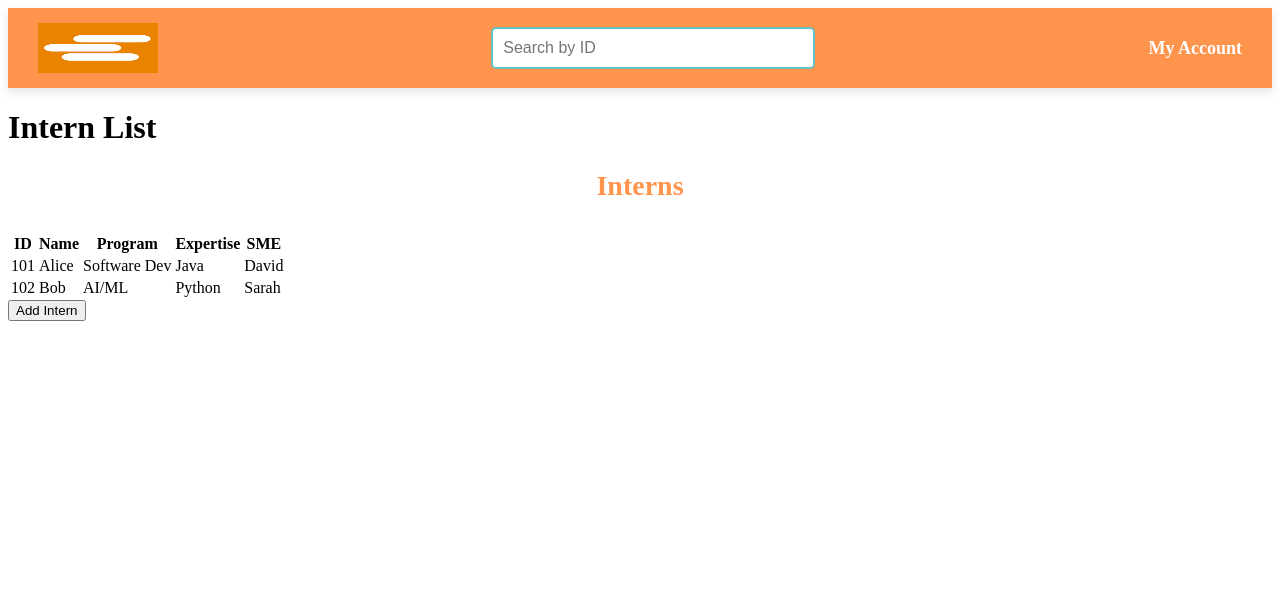
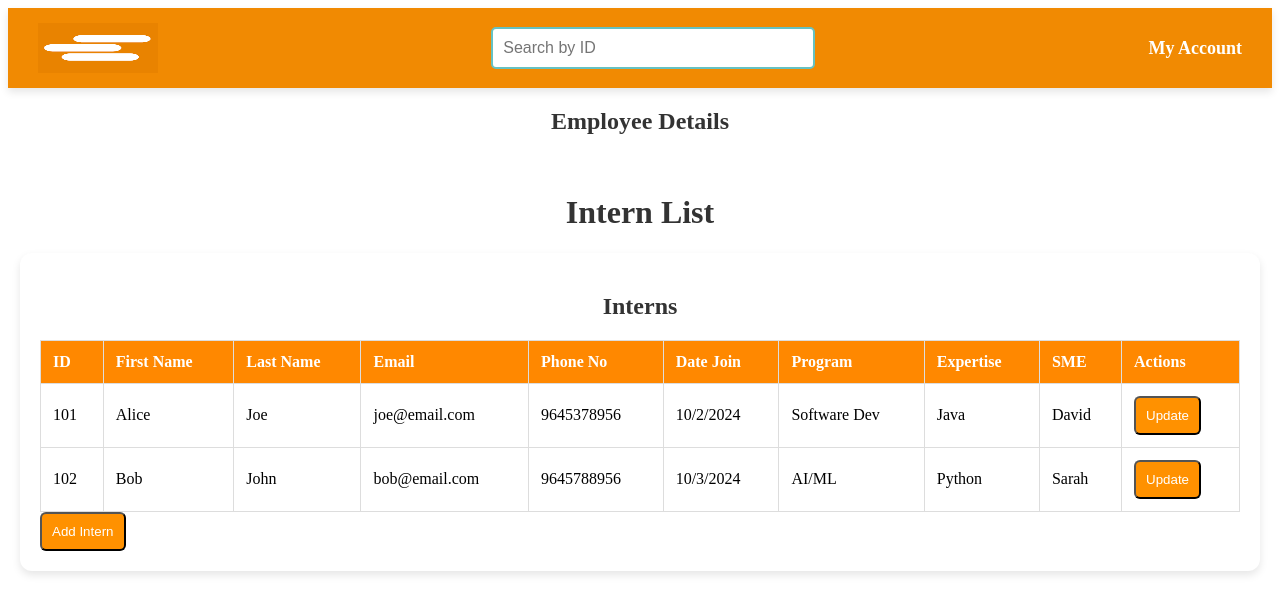
Before and after one commit to Meghanamurthyy/Enterprise-Directory, an Angular app in the folder frontend/: page /interns/1 in a window 1280 px wide. Shown: the top 614 px of the page. Built offline with nearby package versions, Linux system fonts and the light colour scheme.

Commit message:
modified frontend

```diff
--- a/frontend/src/app.routes.ts
+++ b/frontend/src/app.routes.ts
@@ -7,5 +7,6 @@
   { path: '', component: ManagerListComponent },
   { path: 'interns/:managerId', component: InternListComponent },
   { path: 'add-intern/:managerId', component: AddInternComponent },
+  { path: 'interns/:managerId/:employeeId', component: InternListComponent },
   { path: '**', redirectTo: '', pathMatch: 'full' }
 ];
--- a/frontend/src/app/app.routes.ts
+++ b/frontend/src/app/app.routes.ts
@@ -8,5 +8,7 @@
   { path: '', component: ManagerListComponent },
   { path: 'interns/:managerId', component: InternListComponent },
   { path: 'add-intern/:managerId', component: AddInternComponent },
+  { path: 'intern-list/:id', component: InternListComponent },
+  { path: 'interns/:managerId/:employeeId', component: InternListComponent },
   { path: '**', redirectTo: '', pathMatch: 'full' } // Redirect unknown routes to the homepage
 ];
--- a/frontend/src/app/components/navbar/navbar.component.css
+++ b/frontend/src/app/components/navbar/navbar.component.css
@@ -4,7 +4,7 @@
     align-items: center;
     justify-content: space-between;
     padding: 15px 30px;
-    background-color: #ff944d; /* 🍊 Soft Orange */
+    background-color: #f18a02; /* 🍊 Soft Orange */
     box-shadow: 0 4px 8px rgba(0, 0, 0, 0.1);
 }
 
--- a/frontend/src/app/pages/add-intern/add-intern.component.css
+++ b/frontend/src/app/pages/add-intern/add-intern.component.css
@@ -1,76 +1,77 @@
-/* General Page Styling */
-.add-intern-container {
-    max-width: 1000px; /* Bigger Form */
-    width: 90%;
-    margin: auto;
-    padding: 40px;
-    font-family: 'Arial', sans-serif;
-    background-color: #f0f8f8; /* 🌿 Very Light Teal */
-    border-radius: 10px;
-    box-shadow: 0 4px 8px rgba(0, 0, 0, 0.1);
+body {
+    font-family: 'Poppins', sans-serif;
+    background: linear-gradient(135deg, #ffe4aa, #dfe9f3);
+    display: flex;
+    justify-content: center;
+    align-items: center;
+    height: 100vh;
+    margin: 0;
   }
 
-/* Title Styling */
+  .container {
+    width: 900px;
+    background: white;
+    padding: 40px;
+    border-radius: 12px;
+    box-shadow: 0 10px 30px rgba(0, 0, 0, 0.1);
+    animation: fadeIn 0.5s ease-in-out;
+  }
+
   h2 {
     text-align: center;
-    color: #ff944d; /* 🍊 Soft Orange */
-    font-size: 32px;
-    margin-bottom: 50px;
+    font-size: 28px;
+    color: #333;
+    margin-bottom: 20px;
+    font-weight: 600;
   }
 
-/* Form Styling */
-.add-intern-form {
-    display: flex;
-    flex-direction: column;
-    gap: 40px; /* BIG SPACES BETWEEN FIELDS */
-    width: 100%;
+  label {
+    display: block;
+    font-size: 16px;
+    color: #555;
+    margin-bottom: 8px;
+    font-weight: 500;
   }
 
-/* Form Fields */
-.form-group {
-    display: flex;
-    flex-direction: column;
-    width: 100%; /* Full Width */
-}
-
-/* Labels */
-label {
-    font-weight: bold;
-    color: #ff944d; /* 🍊 Soft Orange */
-    font-size: 22px; /* Bigger Labels */
-    margin-bottom: 10px; /* Space Below Label */
-}
-
-/* Input Fields */
   input {
     width: 100%;
-    padding: 15px;
-    font-size: 18px;
-    border: 2px solid #66c2c2; /* 🌿 Light Teal */
-    border-radius: 5px;
-    outline: none;
-    transition: border-color 0.3s ease-in-out;
+    padding: 12px;
+    font-size: 16px;
+    border: 2px solid #ccc;
+    border-radius: 8px;
+    transition: border-color 0.3s ease-in-out, box-shadow 0.3s ease-in-out;
   }
 
   input:focus {
-    border-color: #52a2a2; /* Darker Teal on Focus */
+    border-color: #f89500;
+    box-shadow: 0 0 10px rgba(0, 123, 255, 0.2);
   }
 
-/* Submit Button */
-.submit-btn {
-    width: 100%; /* Full Width */
-    text-align: center;
-    margin-top: 50px;
-    background-color: #66c2c2; /* 🌿 Light Teal */
+  button {
+    width: 100%;
+    padding: 14px;
+    font-size: 18px;
+    background:#f89500;
     color: white;
     border: none;
-    padding: 18px 0;
-    border-radius: 5px;
+    border-radius: 8px;
     cursor: pointer;
-    font-size: 22px;
-    transition: background-color 0.3s ease-in-out;
+    transition: background 0.3s ease-in-out, transform 0.2s ease-in-out;
+    font-weight: 600;
   }
 
-.submit-btn:hover {
-    background-color: #52a2a2;
+  button:hover {
+    background: #7a7a7a;
+    transform: translateY(-2px);
   }
+
+  @keyframes fadeIn {
+    from {
+      opacity: 0;
+      transform: translateY(-10px);
+    }
+    to {
+      opacity: 1;
+      transform: translateY(0);
+    }
+  }
--- a/frontend/src/app/pages/add-intern/add-intern.component.ts
+++ b/frontend/src/app/pages/add-intern/add-intern.component.ts
@@ -1,7 +1,7 @@
 import { Component } from '@angular/core';
 import { ActivatedRoute, Router } from '@angular/router';
 import { CommonModule } from '@angular/common';
-import { NavbarComponent } from '../../components/navbar/navbar.component'; // ✅ Import NavbarComponent
+//import { NavbarComponent } from '../../components/navbar/navbar.component'; // ✅ Import NavbarComponent
 import { FormsModule } from '@angular/forms';
 import { RouterModule } from '@angular/router';
 
@@ -11,7 +11,7 @@
   standalone: true,
   templateUrl: './add-intern.component.html',
   styleUrls: ['./add-intern.component.css'],
-  imports: [CommonModule, NavbarComponent, FormsModule, RouterModule]
+  imports: [CommonModule, FormsModule, RouterModule]
 })
 export class AddInternComponent {
   managerId!: number;
--- a/frontend/src/app/pages/intern-list/intern-list.component.css
+++ b/frontend/src/app/pages/intern-list/intern-list.component.css
@@ -1,75 +1,54 @@
-/* General Page Styling */
-.intern-list-container {
-    max-width: 900px;
-    margin: auto;
-    padding: 20px;
-    font-family: 'Arial', sans-serif;
-    background-color: #f0f8f8; /* 🌿 Very Light Teal */
-    border-radius: 10px;
-    box-shadow: 0 4px 8px rgba(0, 0, 0, 0.1);
+body {
+  font-family: 'Arial', sans-serif;
+  background-color: #f4f6f9;
+  margin: 0;
+  padding: 0;
 }
 
-/* Title Styling */
-h2 {
-    text-align: center;
-    color: #ff944d; /* 🍊 Soft Orange */
-    font-size: 28px;
-    margin-bottom: 30px; /* Bigger Space Below Title */
+.container {
+  max-width: 1200px;
+  margin: auto;
+  padding: 20px;
+  background: white;
+  border-radius: 12px;
+  box-shadow: 0 4px 8px rgba(0, 0, 0, 0.1);
 }
 
-/* Intern Card */
-.intern-card {
-    display: flex;
-    align-items: flex-start;
-    background-color: #fef6f0; /* 🍑 Very Light Orange */
-    padding: 25px;  /* Bigger Padding for Better Spacing */
-    border-radius: 10px;
-    margin-bottom: 25px;  /* Bigger Space Between Each Intern Card */
-    box-shadow: 0 2px 4px rgba(0, 0, 0, 0.1);
-    transition: transform 0.2s ease-in-out;
+h1, h2 {
+  text-align: center;
+  color: #333;
 }
 
-.intern-card:hover {
-    transform: translateY(-3px);
+table {
+  width: 100%;
+  border-collapse: collapse;
+  margin-top: 20px;
 }
 
-/* Intern Info */
-.intern-info {
-    flex-grow: 1;
-    padding-left: 20px;
-    display: flex;
-    flex-direction: column;
-    gap: 20px; /* MUCH BIGGER SPACE Between ID, Name, Program, Expertise, SME */
+th, td {
+  padding: 12px;
+  text-align: left;
+  border: 1px solid #ddd;
 }
 
-/* Intern Details Styling */
-.intern-detail {
-    font-size: 18px;
-    color: #333;
-    font-weight: 500;
+th {
+  background-color: #ff8800;
+  color: white;
 }
 
-.intern-label {
-    font-weight: bold;
-    color: #ff944d; /* 🍊 Soft Orange */
-    font-size: 18px;
+button {
+  background-color: #ff9100;
+  color: white;
+  padding: 10px;
+  border-radius: 6px;
+  cursor: pointer;
 }
 
-/* Add Intern Button */
-.add-intern-btn {
-    display: block;
-    width: fit-content;
-    margin: 30px auto; /* More Space Above Add Button */
-    background-color: #66c2c2; /* 🌿 Light Teal */
-    color: white;
-    border: none;
-    padding: 15px 25px;  /* Bigger Button */
-    border-radius: 5px;
-    cursor: pointer;
-    font-size: 18px;  /* Bigger Font */
-    transition: background-color 0.3s ease-in-out;
+.edit-intern-form {
+  max-width: 600px;
+  margin: auto;
+  background: white;
+  padding: 20px;
+  border-radius: 10px;
+  box-shadow: 2px 4px 10px rgba(0, 0, 0, 0.1);
 }
-
-.add-intern-btn:hover {
-    background-color: #52a2a2;
-}
--- a/frontend/src/app/pages/intern-list/intern-list.component.html
+++ b/frontend/src/app/pages/intern-list/intern-list.component.html
@@ -1,22 +1,99 @@
-<!-- <app-navbar></app-navbar> -->
+<div class="employee-details-container">
+  <h2>Employee Details</h2>
+  <div class="employee-card" *ngIf="employee">
+    <p><strong>Employee ID:</strong> {{ employee?.id }}</p>
+    <p><strong>Name:</strong> {{ employee?.first_name }} {{ employee?.last_name }}</p>
+    <p><strong>Email:</strong> {{ employee?.email }}</p>
+    <p><strong>Phone:</strong> {{ employee?.phone_number }}</p>
+    <p><strong>Joining Date:</strong> {{ employee?.date_of_joining }}</p>
+    <p><strong>Program Name:</strong> {{ employee?.program_name }}</p>
+    <p><strong>Program Details:</strong> {{ employee?.program_details }}</p>
+    <p><strong>Status:</strong> {{ employee?.status }}</p>
+
+    <button (click)="toggleEditForm()">Modify</button>
+
+    <!-- Editable Form Section -->
+    <div *ngIf="isEditing" class="edit-form">
+      <h3>Edit Employee Details</h3>
+      <form (ngSubmit)="saveChanges()">
+        <label>Program Name:</label>
+        <input type="text" [(ngModel)]="employee.program_name" name="program_name" required />
+
+        <label>Program Details:</label>
+        <input type="text" [(ngModel)]="employee.program_details" name="program_details" required />
+
+        <label>Status:</label>
+        <select [(ngModel)]="employee.status" name="status" required>
+          <option value="Active">Active</option>
+          <option value="Inactive">Inactive</option>
+          <option value="On Leave">On Leave</option>
+        </select>
+
+        <div class="btn-group">
+          <button type="submit" class="save-btn">Save</button>
+          <button type="button" class="cancel-btn" (click)="toggleEditForm()">Cancel</button>
+        </div>
+      </form>
+    </div>
+  </div>
+</div>
+
+<ng-template #loading>
+  <p>Loading details...</p>
+</ng-template>
+<br>
+
 <h1>Intern List</h1>
 <div class="container">
   <h2>Interns</h2>
   <table>
     <tr>
       <th>ID</th>
-      <th>Name</th>
+      <th>First Name</th>
+      <th>Last Name</th>
+      <th>Email</th>
+      <th>Phone No</th>
+      <th>Date Join</th>
       <th>Program</th>
       <th>Expertise</th>
       <th>SME</th>
+      <th>Actions</th>
     </tr>
     <tr *ngFor="let intern of interns">
       <td>{{ intern.id }}</td>
-      <td>{{ intern.name }}</td>
+      <td>{{ intern.first_name }}</td>
+      <td>{{ intern.last_name }}</td>
+      <td>{{ intern.email }}</td>
+      <td>{{ intern.phno }}</td>
+      <td>{{ intern.datejoin }}</td>
       <td>{{ intern.program }}</td>
       <td>{{ intern.expertise }}</td>
       <td>{{ intern.sme }}</td>
+      <td>
+        <button (click)="editIntern(intern)">Update</button>
+      </td>
     </tr>
   </table>
+
   <button (click)="addIntern()">Add Intern</button>
+
+  <!-- Update Form Section -->
+  <div *ngIf="selectedIntern" class="edit-intern-form">
+    <h3>Update Intern Details</h3>
+    <form (ngSubmit)="saveInternChanges()">
+      <label>Program:</label>
+      <input type="text" [(ngModel)]="selectedIntern.program" name="program" required />
+
+      <label>Expertise:</label>
+      <input type="text" [(ngModel)]="selectedIntern.expertise" name="expertise" required />
+
+      <label>SME:</label>
+      <input type="text" [(ngModel)]="selectedIntern.sme" name="sme" required />
+
+      <div class="btn-group">
+        <button type="submit" class="save-btn">Save</button>
+        <button type="button" class="cancel-btn" (click)="selectedIntern = null">Cancel</button>
+      </div>
+    </form>
+  </div>
 </div>
--- a/frontend/src/app/pages/intern-list/intern-list.component.ts
+++ b/frontend/src/app/pages/intern-list/intern-list.component.ts
@@ -1,30 +1,108 @@
-import { Component } from '@angular/core';
+import { Component, OnInit } from '@angular/core';
 import { ActivatedRoute, Router } from '@angular/router';
 import { CommonModule } from '@angular/common';
-import { NavbarComponent } from '../../components/navbar/navbar.component'; // ✅ Import NavbarComponent
+//import { NavbarComponent } from '../../components/navbar/navbar.component';
 import { FormsModule } from '@angular/forms';
 import { RouterModule } from '@angular/router';
 
+interface Intern {
+  id: number;
+  first_name: string;
+  last_name: string;
+  email: string;
+  phno: string;
+  datejoin: string;
+  program: string;
+  expertise: string;
+  sme: string;
+}
 
 @Component({
   selector: 'app-intern-list',
   standalone: true,
   templateUrl: './intern-list.component.html',
   styleUrls: ['./intern-list.component.css'],
-  imports: [CommonModule, NavbarComponent, FormsModule, RouterModule]
+  imports: [CommonModule,  FormsModule, RouterModule]
 })
-export class InternListComponent {
+export class InternListComponent implements OnInit {
   managerId!: number;
-  interns = [
-    { id: 101, name: 'Alice', program: 'Software Dev', expertise: 'Java', sme: 'David' },
-    { id: 102, name: 'Bob', program: 'AI/ML', expertise: 'Python', sme: 'Sarah' }
+  employee: any = null; // Initialize as null to prevent errors
+  isEditing: boolean = false; // Track edit mode
+  selectedIntern: Intern | null = null; // Track the intern being edited
+
+  employees = [
+    {
+      id: 604897,
+      first_name: 'John',
+      last_name: 'Doe',
+      email: 'johndoe@example.com',
+      phone_number: '9876543210',
+      date_of_joining: '2022-03-01',
+      program_name: 'Software Engineering',
+      program_details: 'Backend Developer Training',
+      status: 'Active'
+    },
+    {
+      id: 45789,
+      first_name: 'Jane',
+      last_name: 'Smith',
+      email: 'janesmith@example.com',
+      phone_number: '9876543211',
+      date_of_joining: '2023-01-15',
+      program_name: 'Web Development',
+      program_details: 'Frontend Developer Training',
+      status: 'Active'
+    }
   ];
 
-  constructor(private route: ActivatedRoute, private router: Router) {
-    this.managerId = +this.route.snapshot.paramMap.get('managerId')!;
+  interns = [
+    { id: 101, first_name: 'Alice', last_name: 'Joe', email: 'joe@email.com', phno: '9645378956', datejoin: '10/2/2024', program: 'Software Dev', expertise: 'Java', sme: 'David' },
+    { id: 102, first_name: 'Bob', last_name: 'John', email: 'bob@email.com', phno: '9645788956', datejoin: '10/3/2024', program: 'AI/ML', expertise: 'Python', sme: 'Sarah' }
+  ];
+
+  constructor(private route: ActivatedRoute, private router: Router) {}
+
+  ngOnInit() {
+    this.managerId = Number(this.route.snapshot.paramMap.get('managerId'));
+    const employeeIdStr = this.route.snapshot.paramMap.get('employeeId');
+
+    if (employeeIdStr) {
+      const employeeId = Number(employeeIdStr);
+      this.employee = this.employees.find(emp => emp.id === employeeId) || null;
+
+      if (!this.employee) {
+        console.error('No employee found with ID:', employeeId);
+      }
+    } else {
+      console.error('Employee ID is undefined or null');
+    }
   }
 
   addIntern() {
     this.router.navigate(['/add-intern', this.managerId]);
   }
+
+  toggleEditForm() {
+    this.isEditing = !this.isEditing;
+  }
+
+  saveChanges() {
+    console.log('Updated Employee Details:', this.employee);
+    this.isEditing = false;
+  }
+
+  editIntern(intern: Intern) {
+    this.selectedIntern = { ...intern }; // Create a copy to avoid modifying the original directly
+  }
+
+  saveInternChanges() {
+    if (this.selectedIntern) {
+      const index = this.interns.findIndex(i => i.id === this.selectedIntern?.id);
+      if (index !== -1) {
+        this.interns[index] = { ...this.selectedIntern }; // Update the intern details
+        console.log('Updated Intern Details:', this.interns[index]);
+        this.selectedIntern = null; // Reset the form
+      }
+    }
+  }
 }
--- a/frontend/src/app/pages/manager-list/manager-list.component.css
+++ b/frontend/src/app/pages/manager-list/manager-list.component.css
@@ -1,111 +1,79 @@
-/* General Page Styling */
-.manager-list-container {
-    max-width: 800px;
+.container {
+  max-width: 1200px;
   margin: auto;
   padding: 20px;
   font-family: 'Arial', sans-serif;
-    background-color: #f0f8f8; /* 🌿 Very Light Teal */
-    border-radius: 10px;
-    box-shadow: 0 4px 8px rgba(0, 0, 0, 0.1);
+  background-color: rgb(236, 233, 233);
 }
 
-  /* Title Styling */
 h2 {
   text-align: center;
-    color: #ff944d; /* 🍊 Soft Orange */
+  color: #333;
   font-size: 28px;
   margin-bottom: 20px;
 }
 
-  /* Manager Card */
 .manager-card {
+  background: linear-gradient(135deg, #6b655a, #f1c056);
+  border-radius: 12px;
+  box-shadow: 0 4px 8px rgba(0, 0, 0, 0.1);
+  padding: 20px;
+  margin: 15px 0;
   display: flex;
   align-items: center;
-    background-color: #fef6f0; /* 🍑 Very Light Orange */
-    padding: 15px;
-    border-radius: 10px;
-    margin-bottom: 15px;
-    box-shadow: 0 2px 4px rgba(0, 0, 0, 0.1);
-    transition: transform 0.2s ease-in-out;
+  justify-content: space-between;
+  transition: transform 0.3s ease-in-out;
 }
 
 .manager-card:hover {
-    transform: translateY(-3px);
+  transform: translateY(-5px);
 }
 
-  /* Manager Photo (Left Side) */
-  .manager-photo-container {
-    width: 100px;
-    height: 100px;
+.manager-card img {
+  width: 80px;
+  height: 80px;
   border-radius: 50%;
-    background-color: white; /* White Circle Around Image */
-    display: flex;
-    align-items: center;
-    justify-content: center;
-    border: 3px solid #ff944d; /* 🍊 Soft Orange Border */
-    margin-right: 15px; /* Space between photo and details */
+  object-fit: cover;
+  border: 3px solid #da8302;
 }
 
-  .manager-photo {
-    width: 90px;
-    height: 90px;
-    border-radius: 50%;
-    object-fit: cover;
+.manager-card h3 {
+  flex: 1;
+  margin-left: 15px;
+  font-size: 22px;
+  color: #030201;
 }
 
-  /* Manager Details (Right Side) */
-  .manager-info {
-    flex-grow: 1;
+.manager-card p {
+  flex: 2;
+  font-size: 16px;
+  color: #555;
 }
 
-  .manager-name {
-    font-size: 20px;
-    font-weight: bold;
-    color: #333;
-    margin-bottom: 5px;
+button {
+  background-color: #95938e;
+  color: white;
+  border: none;
+  padding: 8px 16px;
+  border-radius: 6px;
+  cursor: pointer;
+  font-size: 14px;
+  transition: background 0.3s ease;
 }
 
-  .manager-interns {
-    font-size: 14px;
-    color: #666;
-    line-height: 1.5;
+button:hover {
+  background-color:#e09b05;
 }
 
-  /* Buttons Layout */
-  .button-container {
-    display: flex;
-    gap: 10px; /* Space between buttons */
-    margin-top: 10px;
+button:nth-child(2) {
+  background-color: #28a745;
+  margin-left: 10px;
 }
 
-  /* View Interns Button */
-  .view-btn {
-    background-color: #ffb366; /* 🍊 Light Orange */
-    color: white;
-    border: none;
-    padding: 8px 15px;
-    border-radius: 5px;
-    cursor: pointer;
-    font-size: 14px;
-    transition: background-color 0.3s ease-in-out;
+button:nth-child(2):hover {
+  background-color: #218838;
 }
 
-  .view-btn:hover {
-    background-color: #ff944d;
+body{
+  background-color: #a19d9d;
 }
-
-  /* Edit Button */
-  .edit-btn {
-    background-color: #66c2c2; /* 🌿 Light Teal */
-    color: white;
-    border: none;
-    padding: 8px 15px;
-    border-radius: 5px;
-    cursor: pointer;
-    font-size: 14px;
-    transition: background-color 0.3s ease-in-out;
-  }
-
-  .edit-btn:hover {
-    background-color: #52a2a2;
-  }
```
Also changed, not shown: frontend/src/app/pages/manager-list/manager-list.component.html (+5 -4 lines), frontend/src/app/pages/manager-list/manager-list.component.ts (+9 -6 lines). Lines whose indentation alone changed are shown as unchanged.
